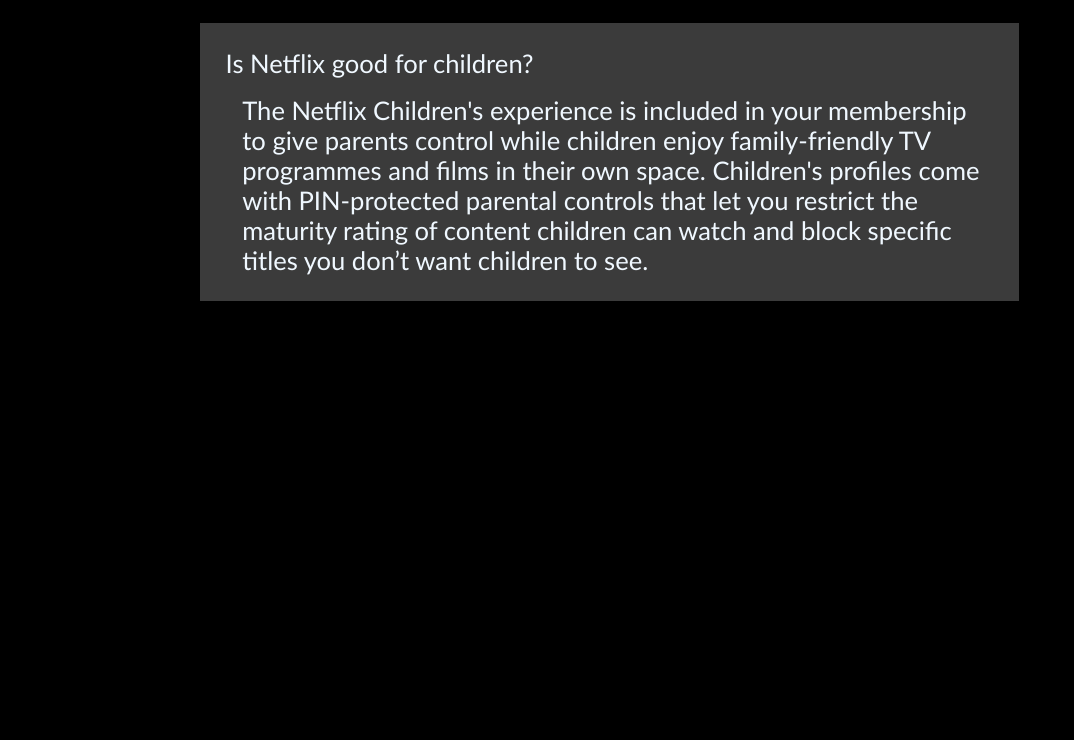
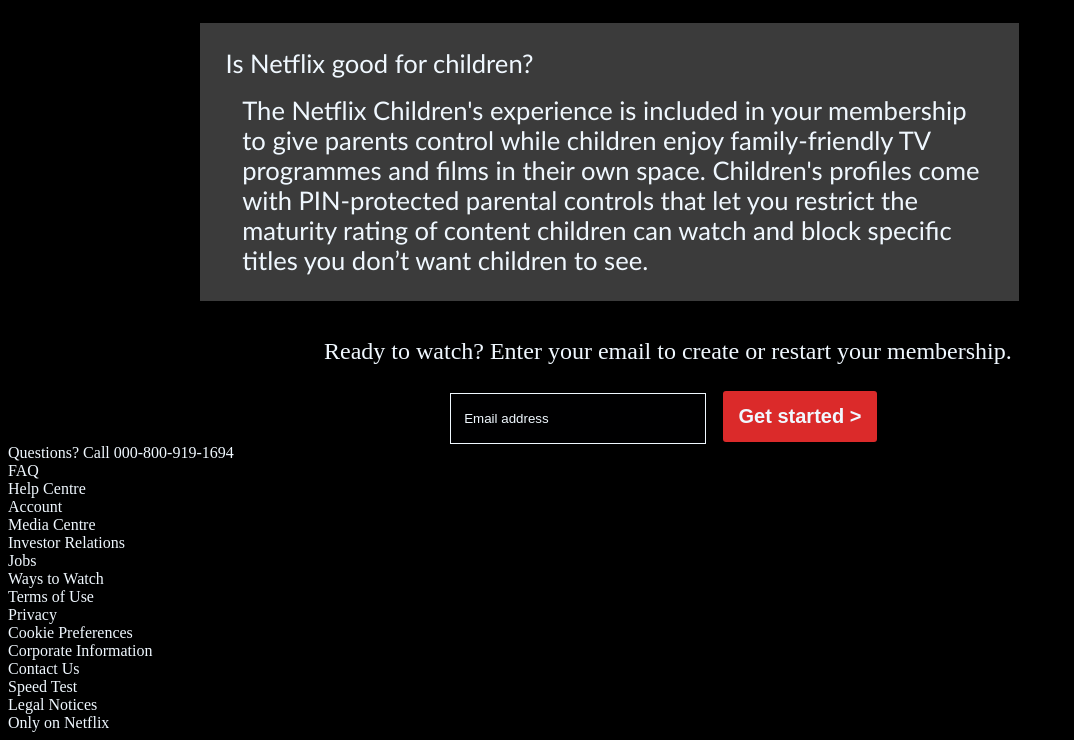
Before and after one commit to sarthaksharma39/Netflix-dummy-website, a plain HTML site: page index.html in a window 1280 px wide. Shown: the part 3820-4560 px from the top of the page, without its empty margins (0-1074 px from the left). Before the commit the page ends 4141 px from the top, so only its background shows below. Drawn offline with Linux system fonts and the light colour scheme; a script that the page names is missing.

Commit message:
Update index.html
add flex box

```diff
--- a/index.html
+++ b/index.html
@@ -89,6 +89,30 @@
         </div>
     </div>
     </div>
+    <div class="line4">Ready to watch? Enter your email to create or restart your membership.</div>
+    <div class="line5">
+        <input class="email" type="texts" value="Email address">
+        <button class="started"><b>Get started ></b></button>
+    </div>
+    <div class="endline3"></div>
+<div class="call">Questions? Call 000-800-919-1694</div>
+<div class="credit">
+    <div class="creditlink1"> FAQ</div>
+    <div class="creditlink1"> Help Centre</div>
+    <div class="creditlink1"> Account</div>
+    <div class="creditlink1"> Media Centre</div>
+    <div class="creditlink1"> Investor Relations</div>
+    <div class="creditlink2"> Jobs</div>
+    <div class="creditlink2"> Ways to Watch</div>
+    <div class="creditlink2"> Terms of Use</div>
+    <div class="creditlink2"> Privacy</div>
+    <div class="creditlink2"> Cookie Preferences</div>
+    <div class="creditlink3"> Corporate Information</div>
+    <div class="creditlink3"> Contact Us</div>
+    <div class="creditlink3"> Speed Test</div>
+    <div class="creditlink3"> Legal Notices</div>
+    <div class="creditlink3"> Only on Netflix</div>
+</div>
 </body>
 
 </html>
```
